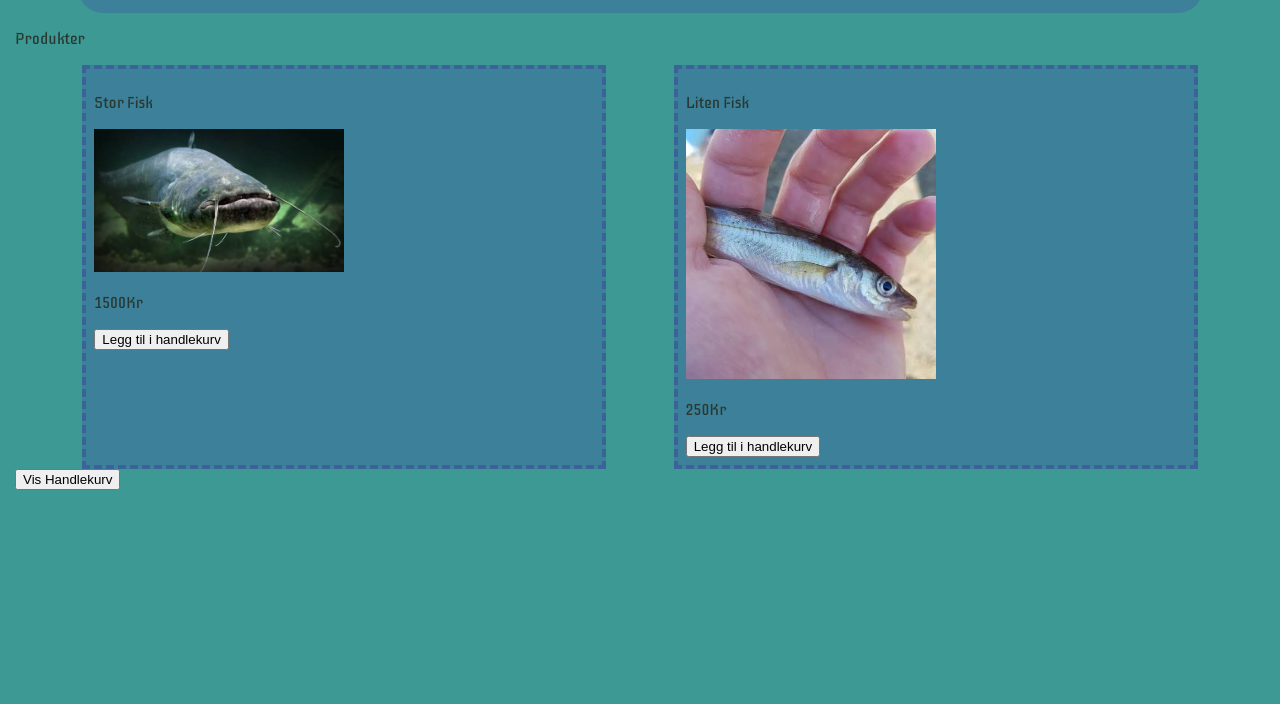
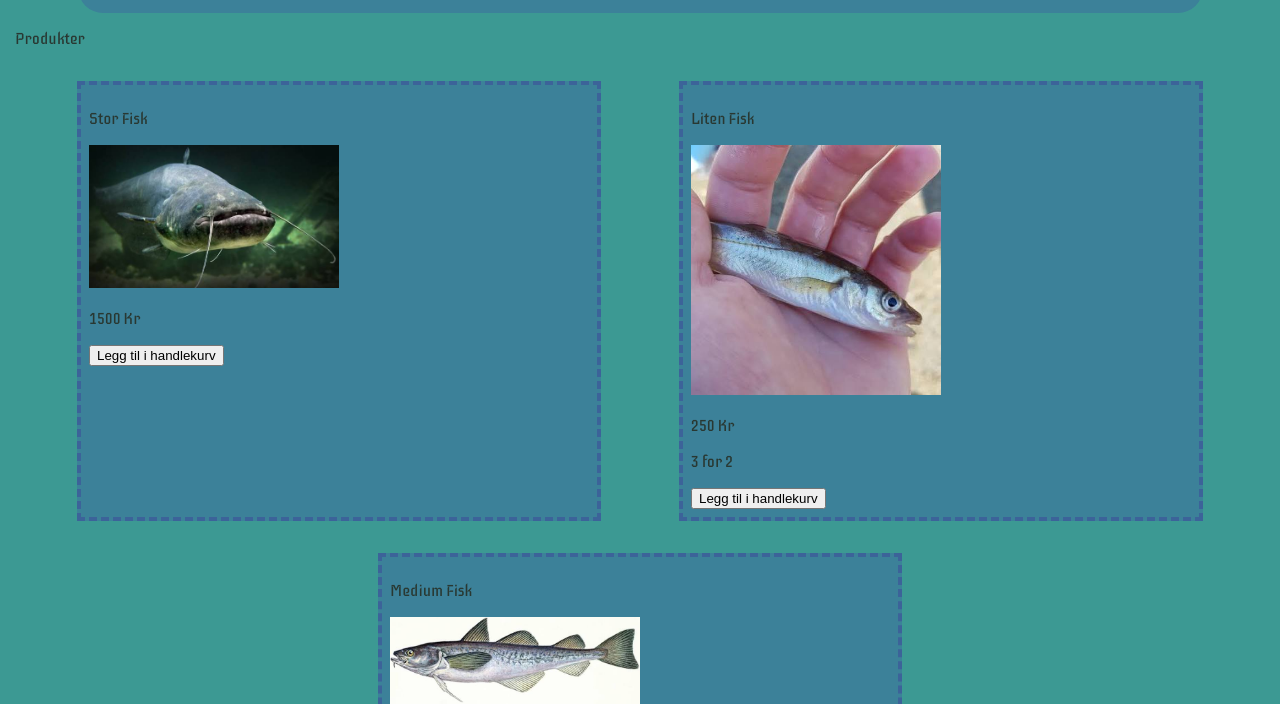
Before and after one commit to HenryPersen/butikksidejs, a plain HTML site: page produkter.html in a window 1280 px wide. Shown: the part 107-811 px from the top of the page. Drawn offline with Linux system fonts and the light colour scheme.

Commit message:
fikset xfory salg og la til at produkter viser hvor mye salg de er på og et nytt produkt "medium fisk"

```diff
--- a/script.js
+++ b/script.js
@@ -7,21 +7,24 @@ handlekurvknapp.addEventListener("click", function(){
     let totalpris = 0
     handlekurvdiv.innerHTML = ""
     for(let produkt of produkter){
-        let mengdeprodukt = handlekurv.filter(x => x==produkt).length
+        let ektemengdeprodukt = handlekurv.filter(x => x==produkt).length
+        let mengdeprodukt = ektemengdeprodukt
         console.log(handlekurv)
         console.log(handlekurv.filter(x => x==produkt).length)
         if(mengdeprodukt > 0){
 
             let produktp = document.createElement("p")
             produktp.innerHTML = mengdeprodukt + " " + produkt.navn
-            handlekurvdiv.appendChild(produktp)
             if(produkt.xforysalg != null){
                 let xfory = produkt.xforysalg.split(":")
                 console.log(xfory)
-                for(let i = 1; i <= mengdeprodukt / Number(xfory[0]); i++){ //dette fungerer ikke helt riktig ennå
+                console.log("number x = " + Number(xfory[0]))
+                for(let i = 1; i <= ektemengdeprodukt / Number(xfory[0]); i++){ //dette fungerer nå
                     mengdeprodukt -= Number(xfory[0]) - Number(xfory[1])
                 }
             }
+            produktp.innerHTML += " Kr. " + (mengdeprodukt * produkt.pris) * (1.0 - produkt.prosentsalg)
+            handlekurvdiv.appendChild(produktp)
             totalpris += (mengdeprodukt * produkt.pris) * (1.0 - produkt.prosentsalg)
         }
     }
@@ -49,6 +52,7 @@ class produkt{
 produkter = [
     new produkt("Stor Fisk", 1500, 3, "static/images/storfisk.jpg", 0.0, null),
     new produkt("Liten Fisk", 250, 3, "static/images/litenfisk.jpg", 0.0, "3:2"),
+    new produkt("Medium Fisk", 700, 3, "static/images/mediumfisk.jpg", 0.2, "4:3"),
 
 ]
 
@@ -64,10 +68,29 @@ for(let produkt of produkter){
     produktbilde.src = produkt.img
     produktbilde.style.width = "50%"
     produktdiv.appendChild(produktbilde)
+    if(produkt.prosentsalg != 0.0){
+        produktprosentsalg = document.createElement("p")
+        produktprosentsalg.innerHTML = (produkt.prosentsalg * 100) + "% Salg"
+        produktdiv.appendChild(produktprosentsalg)
+        produktpris = document.createElement("p")
+        produktpris.innerHTML = produkt.pris * (1.0 - produkt.prosentsalg) + " Kr, "
+        produktpris.innerHTML += "Originalpris: " + produkt.pris + " Kr"
+        produktdiv.appendChild(produktpris)
+    } else {
+        produktpris = document.createElement("p")
+        produktpris.innerHTML = produkt.pris + " Kr"
+        produktdiv.appendChild(produktpris)
+    }
 
-    produktpris = document.createElement("p")
-    produktpris.innerHTML = produkt.pris + "Kr"
-    produktdiv.appendChild(produktpris)
+
+
+
+    if(produkt.xforysalg != null){
+        produktxforysalg = document.createElement("p")
+        produktxfory = produkt.xforysalg.split(":")
+        produktxforysalg.innerHTML = produktxfory[0] + " for " + produktxfory[1]
+        produktdiv.appendChild(produktxforysalg)
+    }
 
     produktkjøpeknapp = document.createElement("Button")
     produktkjøpeknapp.innerHTML = "Legg til i handlekurv"
--- a/style.css
+++ b/style.css
@@ -48,6 +48,7 @@ nav a:hover{
     display:flex;
     justify-content: space-evenly;
     height: 100%;
+    flex-wrap: wrap;
 }
 #produktdiv{
     background-color: var(--produkt-bg-color);
@@ -56,6 +57,7 @@ nav a:hover{
     border: 4px;
     border-color: var(--border-color);
     border-style: dashed;
+    margin: 2vh;
 }
 #content{
     display:flex;
```
Also changed, not shown: static/images/mediumfisk.jpg (added).
